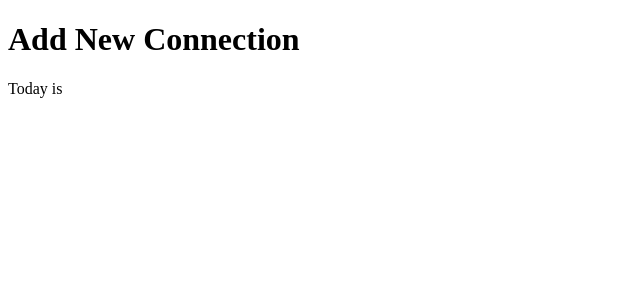
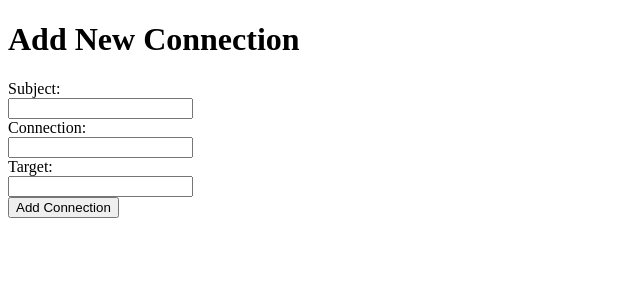
Before and after one commit to d4daveshep/knowledge-database, a FastAPI app: template templates/add-connection.html in a window 1280 px wide. Shown: the part 70-370 px from the top of the page, without its empty margins (0-640 px from the left). Run offline with FastAPI, Linux system fonts and the light colour scheme; the template is opened without the code that fills it, so the values that code supplies are empty.

Commit message:
continue TDD on add connection form

```diff
--- a/templates/add-connection.html
+++ b/templates/add-connection.html
@@ -4,6 +4,16 @@
 
 {% block content %}
     <h1>Add New Connection</h1>
-    <!-- Additional content specific to the home page -->
-    <p>Today is {{date}}</p>
+
+    <form action="/add-connection" method="post">
+        <label for="subject">Subject:</label><br>
+        <input type="text" id="subject" name="subject"><br>
+        <label for="conn-name">Connection:</label><br>
+        <input type="text" id="conn-name" name="conn-name"><br>
+        <label for="target">Target:</label><br>
+        <input type="text" id="target" name="target"><br>
+        <input type="submit" value="Add Connection">
+    </form>
+
+
 {% endblock %}
```
Also changed, not shown: tests/functional/test_functionality.py (+28 -9 lines).
